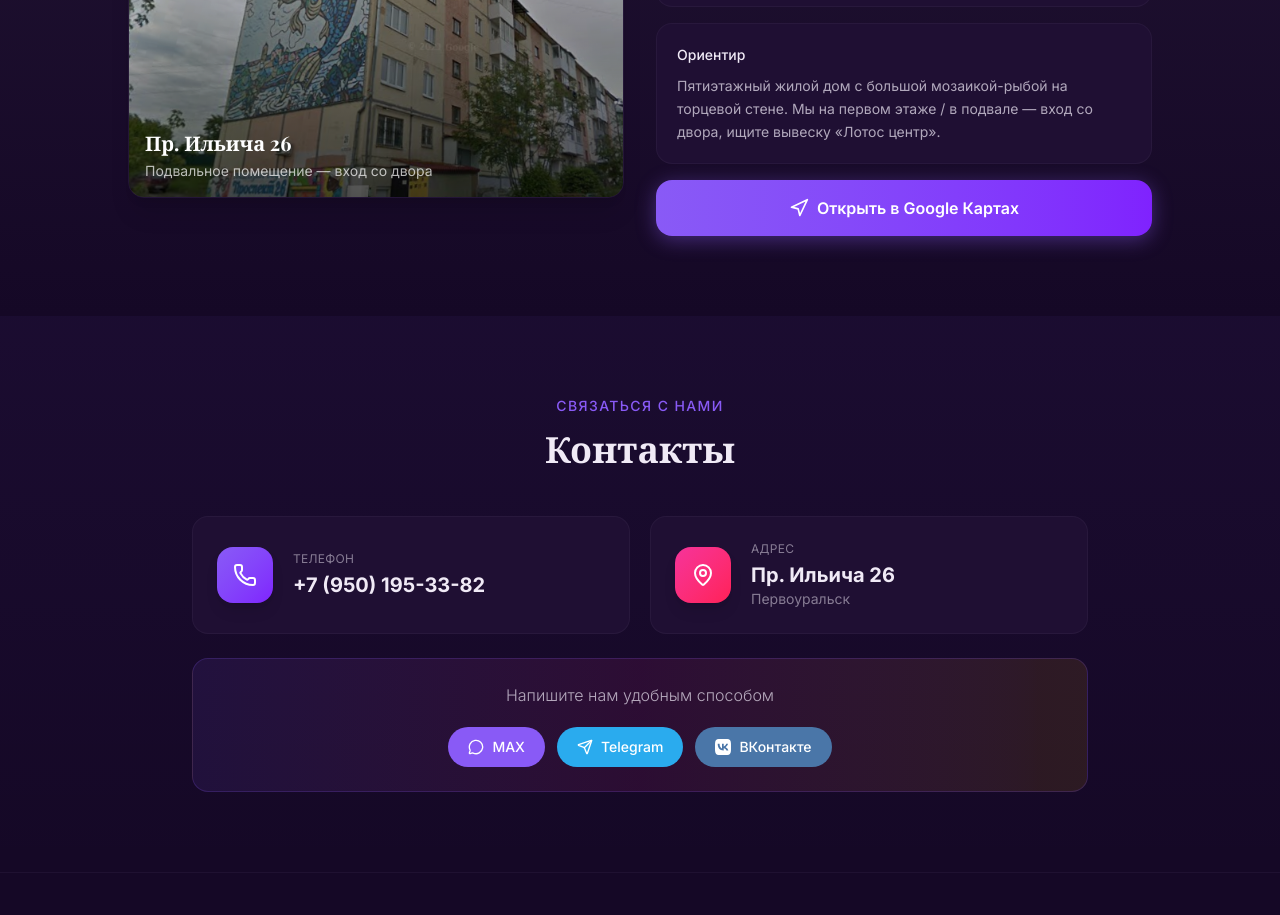
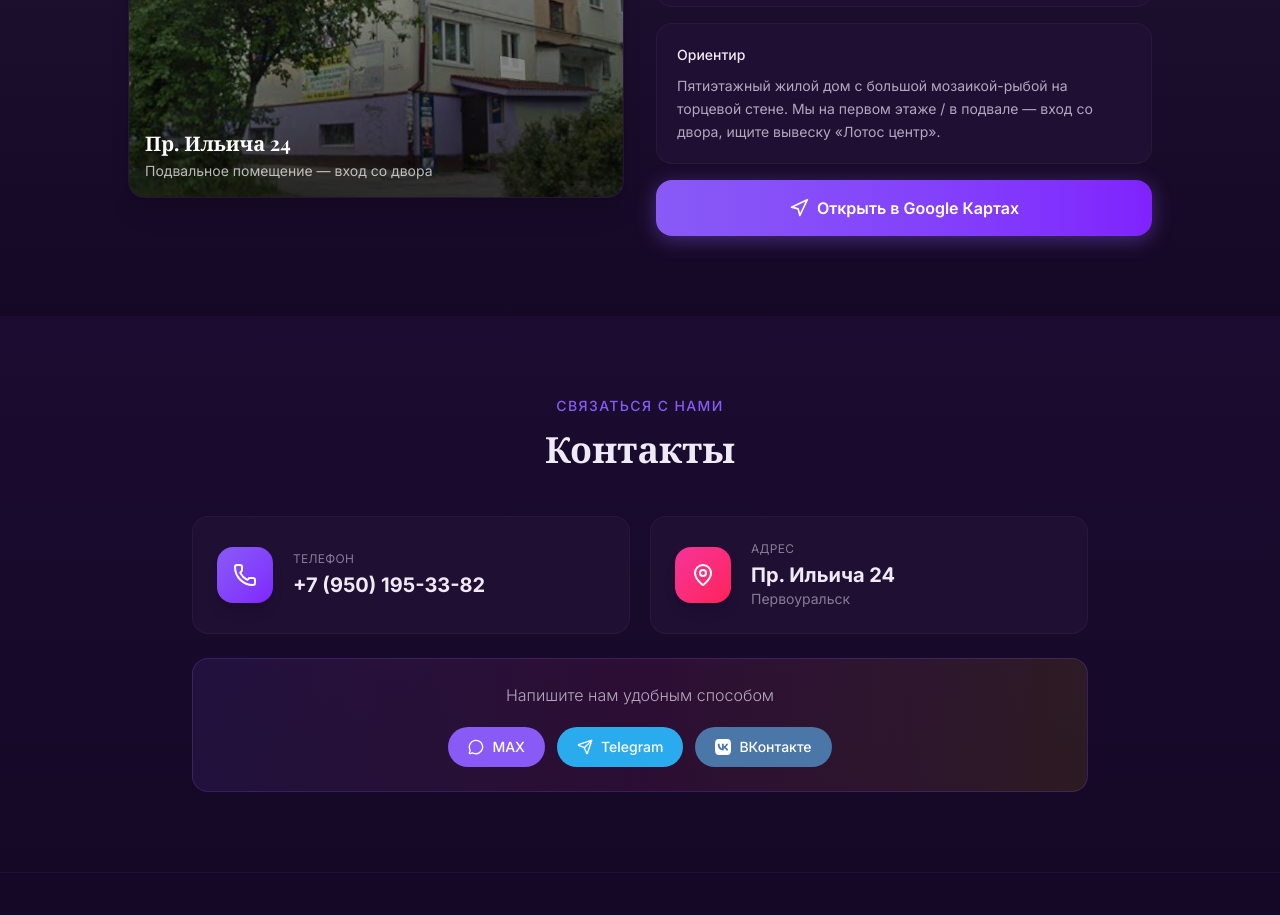
Before and after one commit to lotuscentercenter-alt/lot, a React (Vite) app: page / in a window 1280 px wide. Shown: the part 3000-3915 px from the top of the page. Built offline with nearby package versions, Linux system fonts and the light colour scheme; a web font is replaced by a local one.

Commit message:
fix: address пр.Ильича 24, new coords, new building photo

```diff
--- a/src/pages/home.tsx
+++ b/src/pages/home.tsx
@@ -14,7 +14,7 @@ const meditationImg = "/service-meditation.png";
 const reikiImg = "/service-reiki.png";
 const buildingImg = "/building.png";
 
-const MAPS_LINK = "https://www.google.com/maps/@56.903987,59.95711,17z";
+const MAPS_LINK = "https://www.google.com/maps/@56.9040377,59.9561005,17z";
 
 export default function Home() {
   const [bookingService, setBookingService] = useState<string | null>(null);
@@ -395,12 +395,12 @@ export default function Home() {
               <div className="relative rounded-2xl overflow-hidden border border-border/40 shadow-xl group">
                 <img
                   src={buildingImg}
-                  alt="Здание Лотос центр, пр.Ильича 26"
+                  alt="Здание Лотос центр, пр.Ильича 24"
                   className="w-full h-72 object-cover group-hover:scale-105 transition-transform duration-700"
                 />
                 <div className="absolute inset-0 bg-gradient-to-t from-black/60 to-transparent" />
                 <div className="absolute bottom-4 left-4 right-4">
-                  <div className="text-white font-serif text-xl font-bold mb-1">Пр. Ильича 26</div>
+                  <div className="text-white font-serif text-xl font-bold mb-1">Пр. Ильича 24</div>
                   <div className="text-white/70 text-sm">Подвальное помещение — вход со двора</div>
                 </div>
               </div>
@@ -422,7 +422,7 @@ export default function Home() {
                     <div className="font-semibold text-foreground mb-1">Адрес</div>
                     <div className="text-foreground/70 text-sm leading-relaxed">
                       г. Первоуральск,<br />
-                      пр. Ильича, д. 26<br />
+                      пр. Ильича, д. 24<br />
                       <span className="text-primary font-medium">Подвальное помещение</span>
                     </div>
                   </div>
@@ -496,7 +496,7 @@ export default function Home() {
               </div>
               <div>
                 <div className="text-xs text-foreground/50 mb-1 uppercase tracking-wide">Адрес</div>
-                <div className="text-xl font-bold text-foreground group-hover:text-pink-500 transition-colors">Пр. Ильича 26</div>
+                <div className="text-xl font-bold text-foreground group-hover:text-pink-500 transition-colors">Пр. Ильича 24</div>
                 <div className="text-sm text-foreground/50">Первоуральск</div>
               </div>
             </motion.div>
@@ -559,7 +559,7 @@ export default function Home() {
           <div className="flex flex-col items-center gap-1 text-center">
             <div className="flex items-center gap-1.5">
               <MapPin className="h-3 w-3" />
-              Пр. Ильича 26, Первоуральск
+              Пр. Ильича 24, Первоуральск
             </div>
             <a href="tel:+79501953382" className="flex items-center gap-1.5 hover:text-foreground transition-colors">
               <Phone className="h-3 w-3" />
```
Also changed, not shown: public/building.png.
